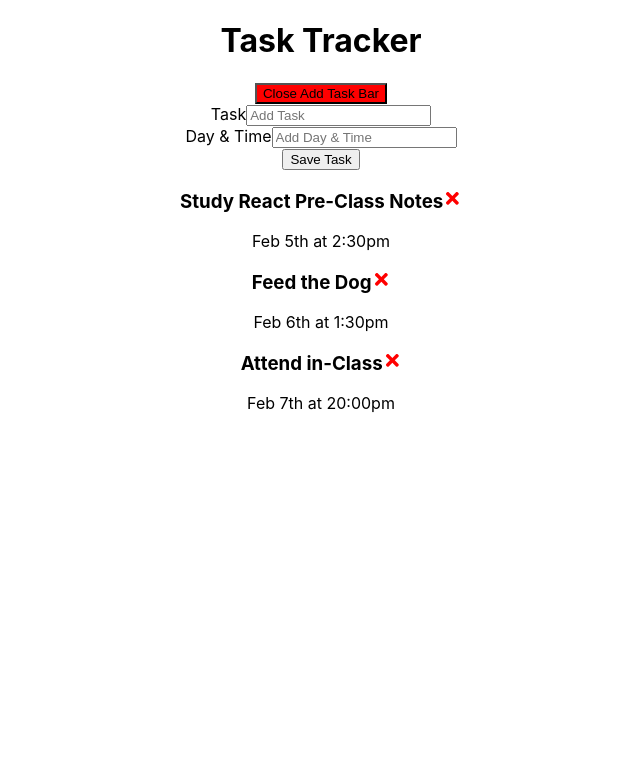
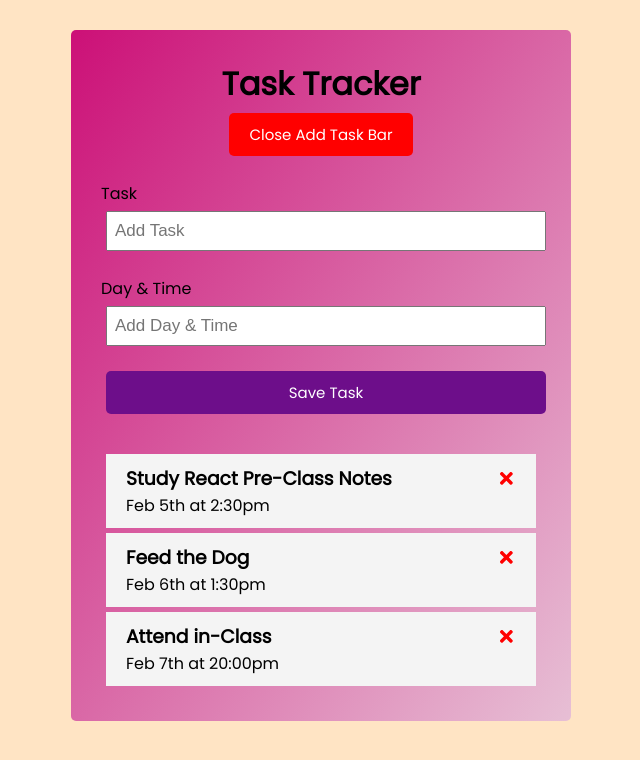
Before and after one commit to israfil3019/task-tracker, a React (Create React App) app: page / in a window 1280 px wide. Both pictures are taken after a click on the button "Show Add Task Bar". Shown: the top 760 px of the page, without its empty margins (319-959 px from the left). Built offline with nearby package versions, Linux system fonts and the light colour scheme.

Commit message:
add styling

```diff
--- a/src/App.css
+++ b/src/App.css
@@ -1,3 +1,88 @@
+@import url("https://fonts.googleapis.com/css2?family=Poppins:wght@300;400&display=swap");
+* {
+  box-sizing: border-box;
+  margin: 0;
+  padding: 0;
+}
+body {
+  font-family: "Poppins", sans-serif;
+  background-color: bisque;
+}
 .App {
+  max-width: 500px;
+  margin: 30px auto;
+  overflow: auto;
+  min-height: 300px;
+  /* border: 1px solid steelblue; */
+  padding: 30px;
+  border-radius: 5px;
+  background-image: linear-gradient(
+    to bottom right,
+    rgb(204, 16, 119),
+    rgb(231, 191, 213)
+  );
+}
+.header {
+  display: flex;
+  flex-direction: column;
+  justify-content: space-between;
+  align-items: center;
+  margin-bottom: 20px;
+}
+.btn {
+  display: inline-block;
+  background: rgb(109, 14, 138);
+  color: #fff;
+  border: none;
+  padding: 10px 20px;
+  margin: 5px;
+  border-radius: 5px;
+  cursor: pointer;
+  text-decoration: none;
+  font-size: 15px;
+  font-family: inherit;
+}
+.btn:focus {
+  outline: none;
+}
+.btn:active {
+  transform: scale(0.98);
+}
+.btn-block {
+  display: block;
+  width: 100%;
+}
+.task {
+  background: #f4f4f4;
+  margin: 5px;
+  padding: 10px 20px;
+  cursor: pointer;
+}
+.task.done {
+  border-left: 5px solid rgb(102, 18, 77);
+}
+.task h3 {
+  display: flex;
+  align-items: center;
+  justify-content: space-between;
+}
+.add-form {
+  margin-bottom: 40px;
+}
+.form-control {
+  margin: 20px 0;
+}
+.form-control label {
+  display: block;
+}
+.form-control input {
+  width: 100%;
+  height: 40px;
+  margin: 5px;
+  padding: 3px 7px;
+  font-size: 17px;
+}
+footer {
+  margin-top: 30px;
   text-align: center;
 }
```
